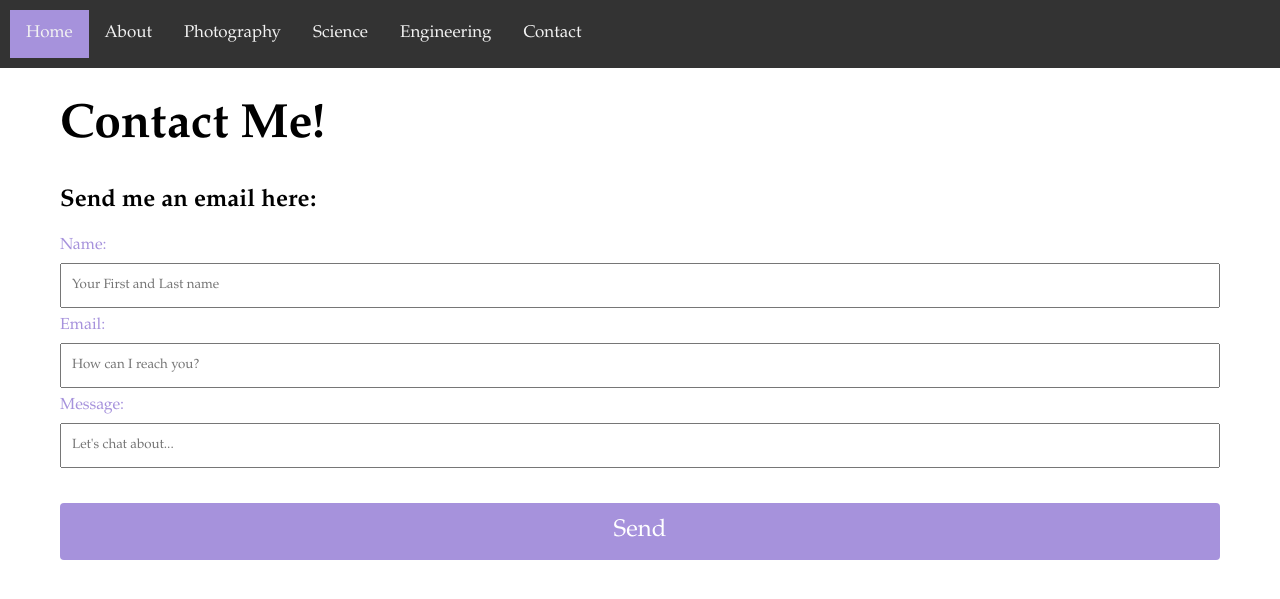
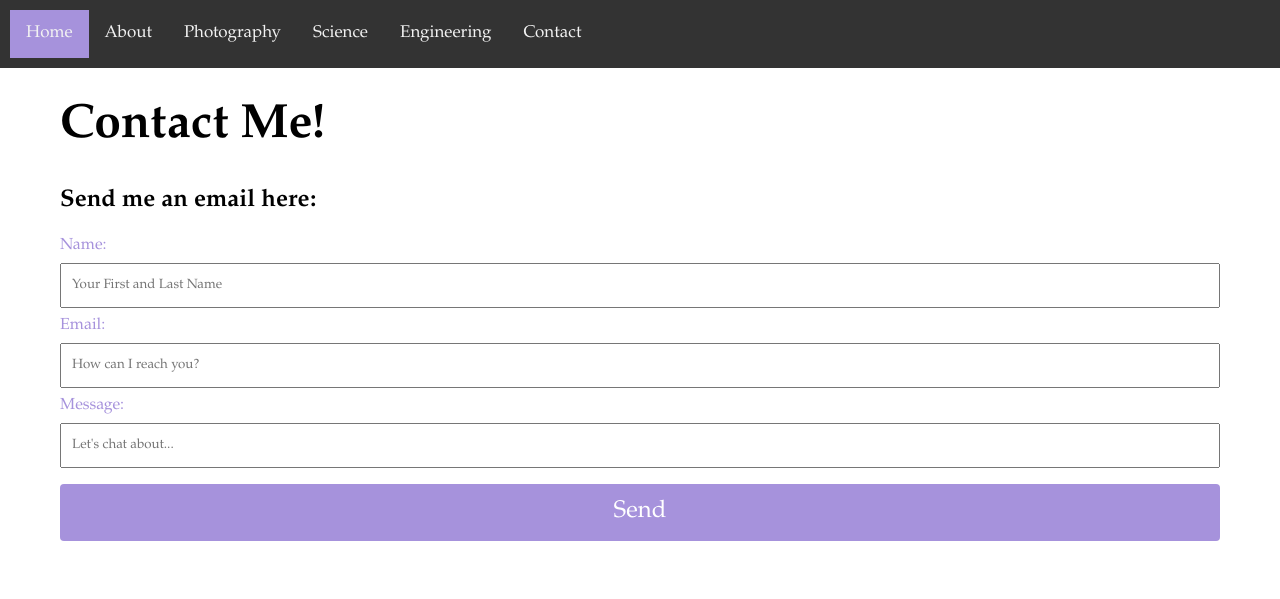
Before and after one commit to echang17/echang17.github.io, a Jekyll site: the page built from contact/index.html, in a window 1280 px wide. Shown: the top 599 px of the page. Built offline with Jekyll 4.4.1, drawn with Linux system fonts in a browser that asks for light colours.

Commit message:
Update index.html

```diff
--- a/contact/index.html
+++ b/contact/index.html
@@ -7,12 +7,12 @@ title: Contact
 </div>
 <h2>Send me an email here:</h2>
 
-<form action="mailto:erin.y.chang@gmail.com" method="post" enctype="text/plain">
+<form>
   <a>Name:</a><br>
-    <input type="text" name="name" placeholder="Your First and Last name"><br>
+    <input type="text" name="name" placeholder="Your First and Last Name"><br>
   <a>Email:</a><br>
-    <input type="text" name="mail" placeholder="How can I reach you?"><br>
+    <input type="text" name="email" placeholder="How can I reach you?"><br>
   <a>Message:</a><br>
-    <input type="text" name="message" placeholder="Let's chat about..."><br><br>
-<input type="submit" value="Send">
+    <input type="text" name="message" placeholder="Let's chat about..."><br>
+  <input type="submit" value="Send">
 </form>
```
